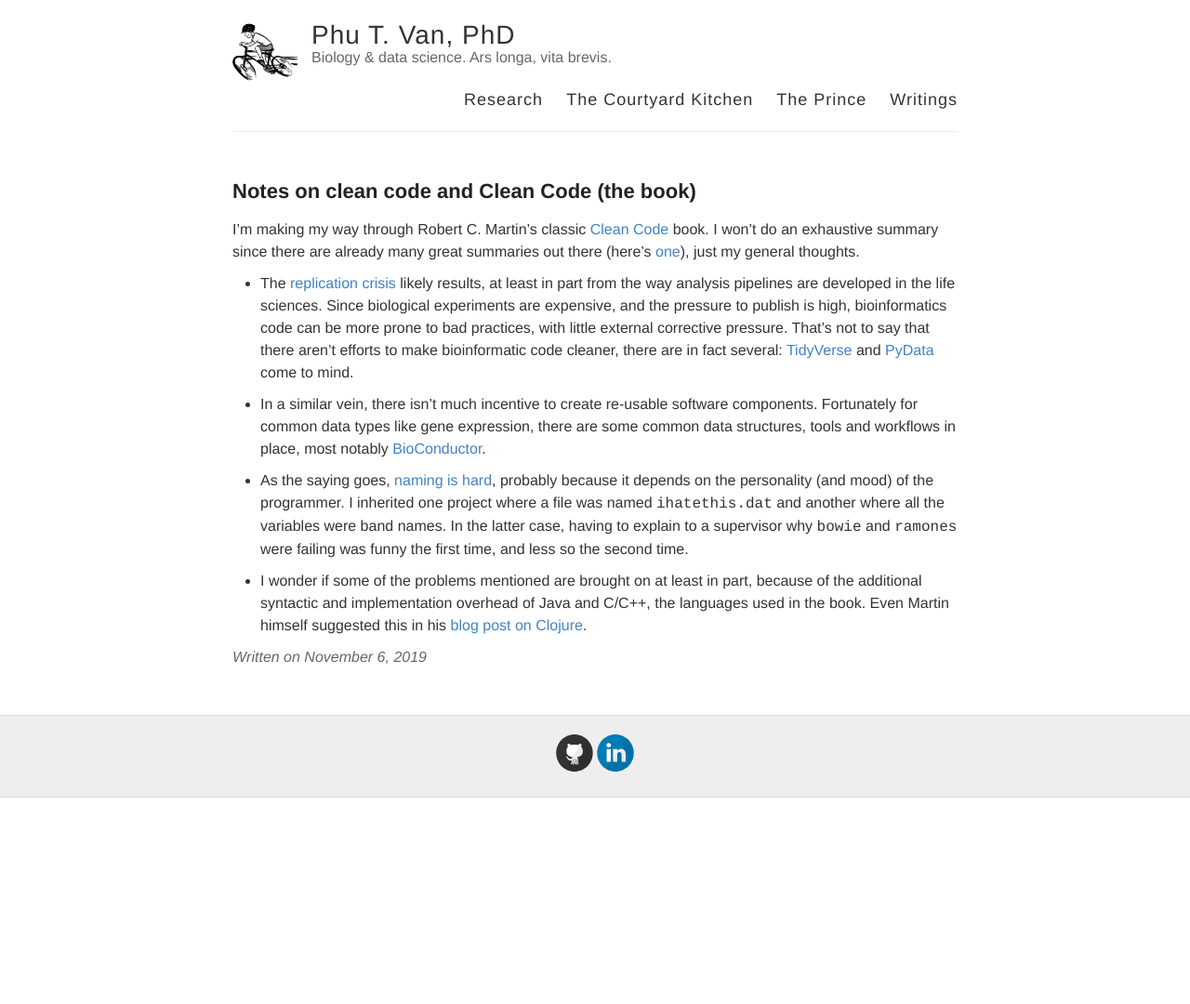
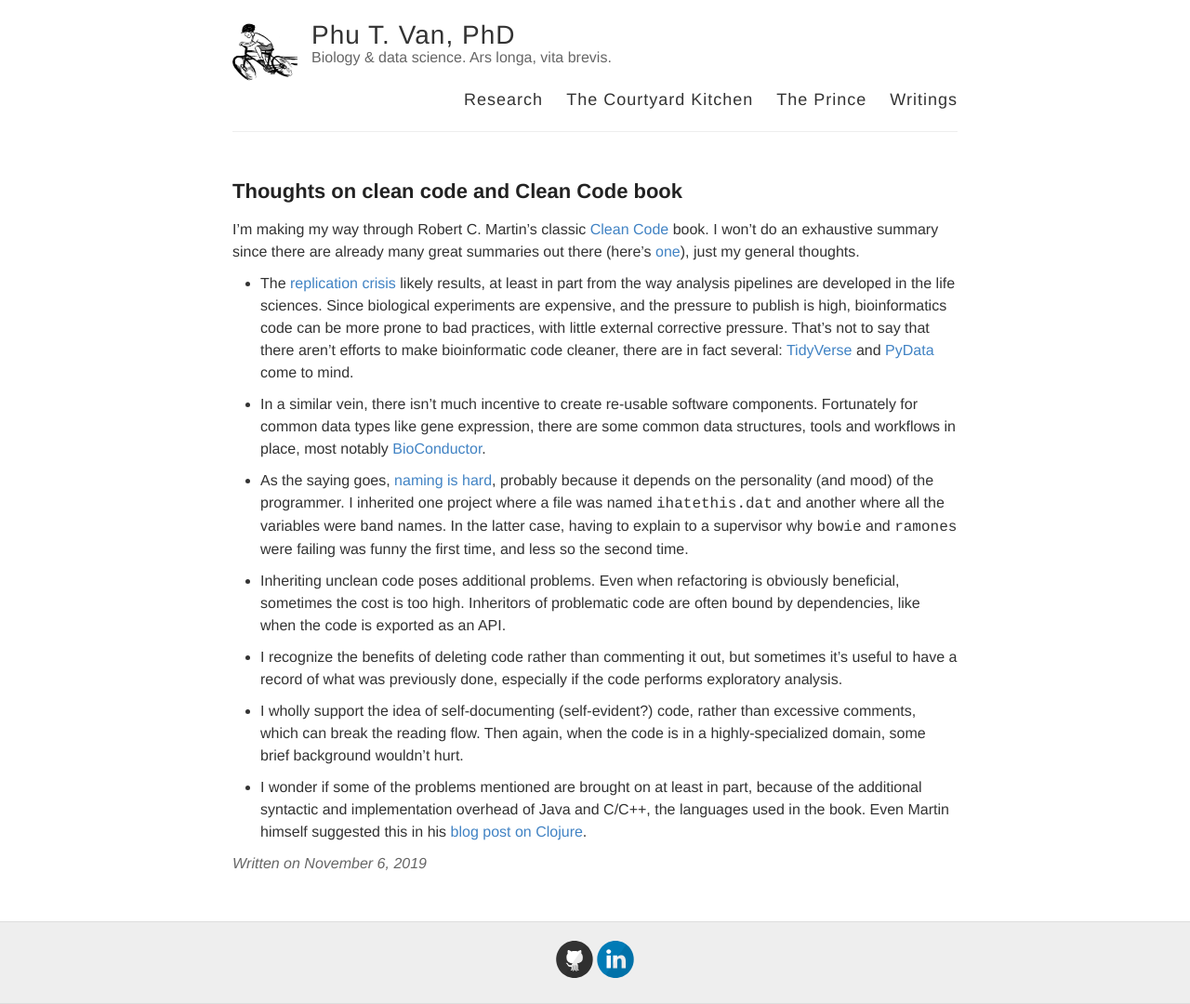
Before and after one commit to ptvan/ptvan.github.io, a Jekyll site: the page built from _posts/2019-11-06-thoughts-on-clean-code.md, in a window 1280 px wide. Shown: the whole page at 93% size. Built offline with Jekyll 4.4.1, drawn with Linux system fonts in a browser that asks for light colours; before the commit the page ends 900 px from its top, so only the background shows below that.

Commit message:
added to clean code post

```diff
--- a/_posts/2019-11-06-notes-on-clean-code.md
+++ b/_posts/2019-11-06-thoughts-on-clean-code.md
@@ -1,6 +1,6 @@
 ---
 layout: post
-title: Notes on clean code and Clean Code (the book)
+title: Thoughts on clean code and Clean Code book
 ---
 
 I'm making my way through Robert C. Martin's classic [Clean Code](http://cleancoder.com/products) book. I won't do an exhaustive summary since there are already many great summaries out there (here's [one](https://gist.github.com/wojteklu/73c6914cc446146b8b533c0988cf8d29)), just my general thoughts.
@@ -11,4 +11,10 @@ I'm making my way through Robert C. Martin's classic [Clean Code](http://cleanco
 
 * As the saying goes, [naming is hard](https://carlalexander.ca/importance-naming-programming/), probably because it depends on the personality (and mood) of the programmer. I inherited one project where a file was named `ihatethis.dat` and another where all the variables were band names. In the latter case, having to explain to a supervisor why `bowie` and `ramones` were failing was funny the first time, and less so the second time.
 
+* Inheriting unclean code poses additional problems. Even when refactoring is obviously beneficial, sometimes the cost is too high. Inheritors of problematic code are often bound by dependencies, like when the code is exported as an API.
+
+* I recognize the benefits of deleting code rather than commenting it out, but sometimes it's useful to have a record of what was previously done, especially if the code performs exploratory analysis.
+
+* I wholly support the idea of self-documenting (self-evident?) code, rather than excessive comments, which can break the reading flow. Then again, when the code is in a highly-specialized domain, some brief background wouldn't hurt.
+
 * I wonder if some of the problems mentioned are brought on at least in part, because of the additional syntactic and implementation overhead of Java and C/C++, the languages used in the book. Even Martin himself suggested this in his [blog post on Clojure](http://blog.cleancoder.com/uncle-bob/2019/08/22/WhyClojure.html).
```
